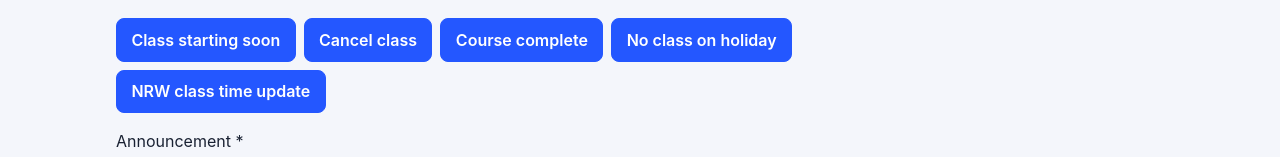
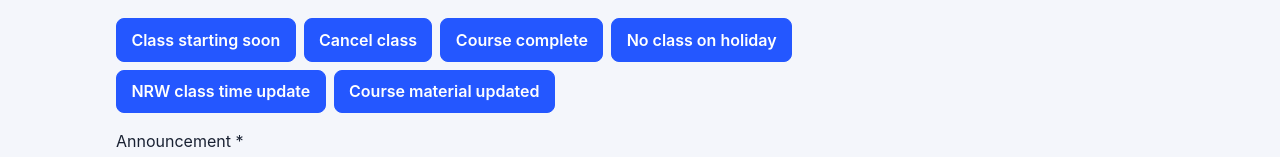
Before and after one commit to learngermanghana/attendance, a React (Vite) app: page /communication in a window 1280 px wide. Shown: the part 235-392 px from the top of the page. Built offline with nearby package versions, Linux system fonts and the light colour scheme; no server answers; the database is empty; sample sign-in values are in the browser's storage.

Commit message:
Add course material update quick communication template

```diff
--- a/src/pages/CommunicationPage.jsx
+++ b/src/pages/CommunicationPage.jsx
@@ -30,6 +30,12 @@ const QUICK_TEMPLATES = [
     topic: "Class Time Update",
     announcement:
       "Hi NRW class, your class time has been updated to {new_time} starting {date}. Please reply if you have any conflicts.",
+  },
+  {
+    label: "Course material updated",
+    topic: "Course Material Update",
+    announcement:
+      "Hi everyone, today's course material has been updated. Please use the latest version here: {link}",
   },
 ];
 
```
